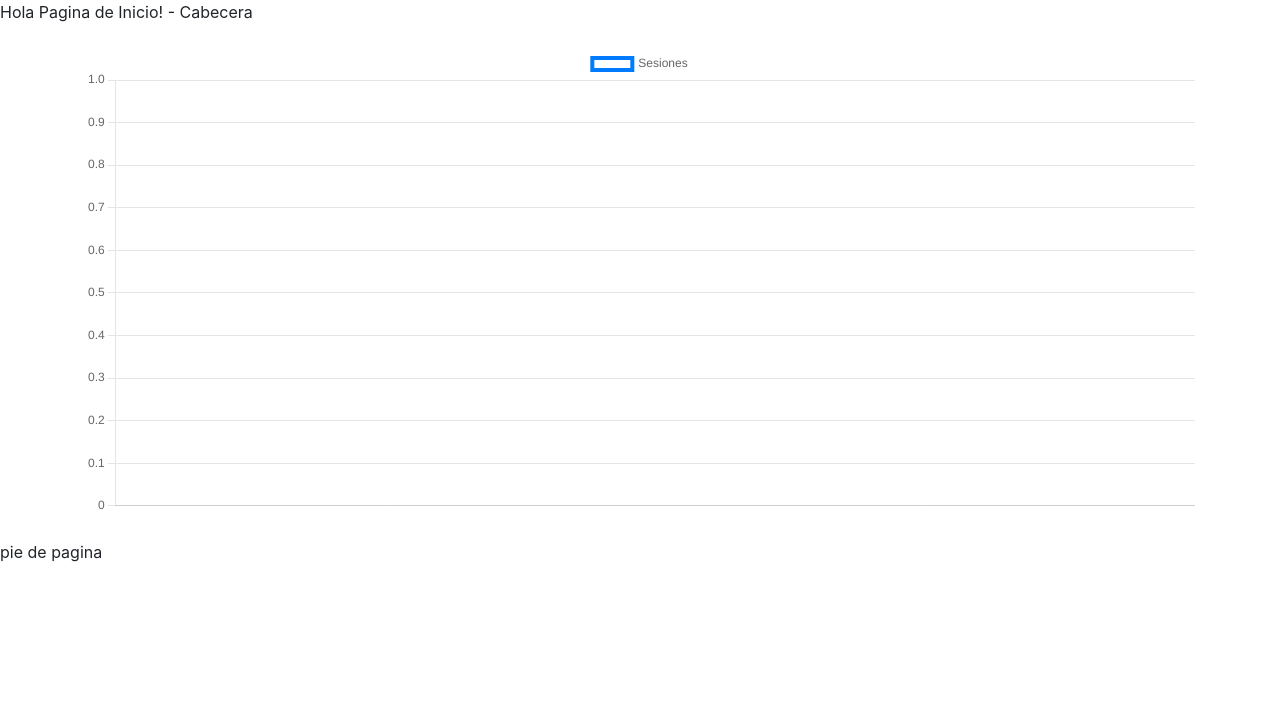
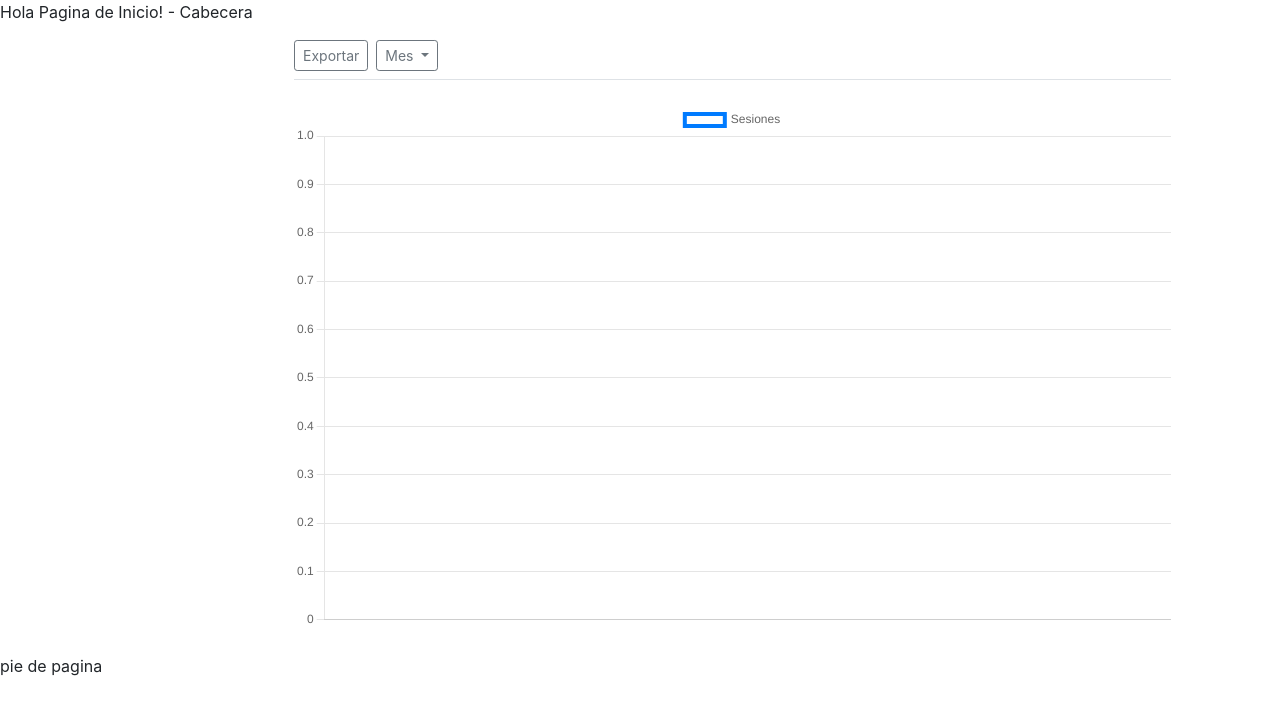
Before and after one commit to antony11995/gaSegre, a Flask app: page /chart/1 in a window 1280 px wide. Shown: the part 56-771 px from the top of the page. Run offline with Flask 2, Linux system fonts and the light colour scheme; data that the repository does not hold is empty; some libraries are stand-ins or nearby versions.

Commit message:
Configurando exportar en grafico

```diff
--- a/app.py
+++ b/app.py
@@ -1,6 +1,7 @@
 from flask import Flask
 from flask import render_template, request, redirect, url_for
 from flaskext.mysql import MySQL
+import pdfkit
 
 app= Flask(__name__)
 mysql =MySQL()
@@ -75,8 +76,13 @@ def chart(id):
     registrosCuenta = cursor.fetchall()
     conn.commit()
     nombreCuenta=consultaporNombre(id)
+    return render_template('/chart.html',registrosCuenta=registrosCuenta,nombreCuenta=nombreCuenta)
 
-    return render_template('/chart.html',registrosCuenta=registrosCuenta,nombreCuenta=nombreCuenta)
+@app.route('/exportarGrafico/', methods=['GET', 'POST'])
+def exportarGrafico():
+    print("ha entrado a la funcion exportar")
+    pdfkit.from_file('templates/chart.html', 'demo_from_file.pdf')
+    return render_template('/')
 
 if __name__=='__main__':
     app.run(debug=True)
--- a/templates/chart.html
+++ b/templates/chart.html
@@ -1,12 +1,49 @@
 {% include 'header.html' %}
 <form method="post" action="/chart">
 
-    {% for titulo in nombreCuenta %}
-    <h3>{{titulo[0]}}</h3>
-    {% endfor %}
 
 
-    <canvas class="my-4" id="myChart" width="900" height="380"></canvas>
+    <main role="main" class="col-md-9 ml-sm-auto col-lg-10 pt-3 px-4">
+      <div class="d-flex justify-content-between flex-wrap flex-md-nowrap align-items-center pb-2 mb-3 border-bottom">
+        {% for titulo in nombreCuenta %}
+        <h3>{{titulo[0]}}</h3>
+        {% endfor %}
+        <div class="btn-toolbar mb-2 mb-md-0">
+          <div class="btn-group mr-2">
+            <a class="btn btn-sm btn-outline-secondary" href="/exportarGrafico" >Exportar</a>
+          </div>
+          <button class="btn btn-sm btn-outline-secondary dropdown-toggle" data-toggle = "dropdown">
+            Mes
+          <span class = "caret"></span>
+          </button>
+          <ul class >
+          <li class= "dropdown-menu" role = "menu">
+
+              <a class="dropdown-item" href="#">Semana</a>
+              <a class="dropdown-item" href="#">Mes</a>
+              <a class="dropdown-item" href="#">A&ntilde;o </a>
+
+          </li>
+        </ul>
+
+          <!-- <button class="btn btn-sm btn-outline-secondary dropdown-toggle" data-toggle = "dropdown">
+            Default
+          <span class = "caret"></span>
+          </button>
+          <ul class >
+            <li><a href = "#"></a></li>
+            <li class = "divider"></li>
+            <li><a href = "#">Mes</a></li>
+            <li class = "divider"></li>
+            <li><a href = "#"></a></li>
+         </ul> -->
+        </div>
+      </div>
+
+
+
+
+    <canvas class="my-4" id="myChart" width="1000" height="600"></canvas>
     <script>
 
         //var labeltitle = '{{ registrosCuenta}}';
@@ -63,4 +100,5 @@
 
 </form>
 
+
 {% include 'footer.html' %}
--- a/templates/footer.html
+++ b/templates/footer.html
@@ -4,5 +4,6 @@ pie de pagina
 <script src="https://cdnjs.cloudflare.com/ajax/libs/popper.js/1.12.9/umd/popper.min.js" integrity="sha384-ApNbgh9B+Y1QKtv3Rn7W3mgPxhU9K/ScQsAP7hUibX39j7fakFPskvXusvfa0b4Q" crossorigin="anonymous"></script>
 <script src="https://maxcdn.bootstrapcdn.com/bootstrap/4.0.0/js/bootstrap.min.js" integrity="sha384-JZR6Spejh4U02d8jOt6vLEHfe/JQGiRRSQQxSfFWpi1MquVdAyjUar5+76PVCmYl" crossorigin="anonymous"></script>
 
+
 </body>
 </html>
```
